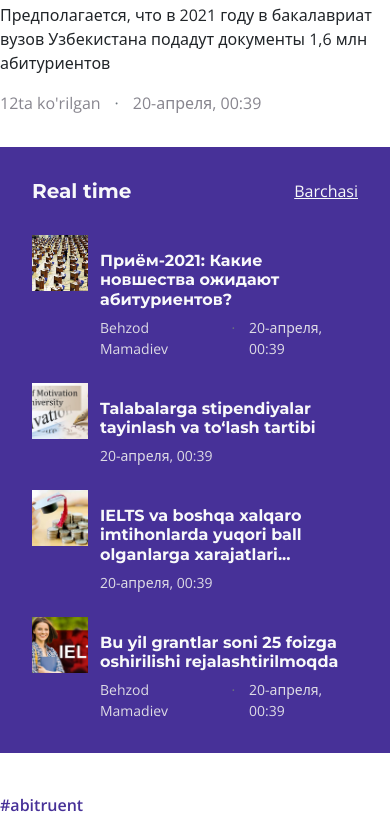
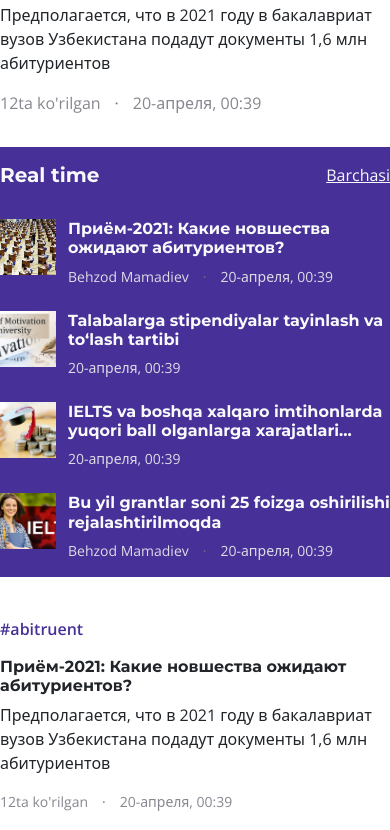
Before and after one commit to az9702km/new-abt, a plain HTML site: page uiKit.html in a window 390 px wide. Shown: the part 8089-8919 px from the top of the page. Drawn offline with nearby package versions, Linux system fonts and the light colour scheme.

Commit message:
fix: responsive news.html

```diff
--- a/scss/ui-elements.scss
+++ b/scss/ui-elements.scss
@@ -298,6 +298,7 @@ body{
     padding: 0;
   }
   .news-card__title{
+    margin-top: 0;
     margin-bottom: .5rem;
   }
   .news-info{
@@ -315,7 +316,15 @@ body{
 }
 
 .live-news{
-  padding: 2rem;
+  padding: 1rem;
+  margin-right: -1rem;
+  margin-left: -1rem;
+
+  @include tablet{
+    padding: 2rem;
+    margin-right: 0;
+    margin-left: 0;
+  }
 }
 
 .news-info{
@@ -785,7 +794,7 @@ body{
 
 .news-card--hr{
   display: flex;
-  flex-direction: row;
+  flex-direction: column;
 
   &:not(:last-child){
     margin-bottom: 1.5rem;
@@ -793,14 +802,44 @@ body{
 
   .news-card__img{
     flex-shrink: 0;
-    margin-right: 1.5rem;
     object-fit: cover;
+    width: 100%;
+    height: (9/16*100%);
   }
+
+  @include tablet{
+    flex-direction: row;
+    align-items: center;
+
+    .news-card__img{
+      width: 8rem;
+      height: (12/16*8rem);
+      margin-right: 1rem;
+    }
+  }
+
+  @include laptop-sm{
+    .news-card__img{
+      width: 12rem;
+      height: (9/16*12rem);
+      margin-right: 1rem;
+    }
+  }
+
+  @include laptop-md{
+    .news-card__img{
+      width: 14rem;
+      height: (9/16*14rem);
+      margin-right: 1rem;
+    }
+  }
+
 }
 
 .news-card--hot{
   display: flex;
-  align-items: center;
+  flex-direction: column;
+  align-items: flex-start;
   width: 100%;
   padding-left: 1.5rem;
   padding-right: 1.5rem;
@@ -809,10 +848,32 @@ body{
 
   .news-card__body{
     flex-grow: 1;
-    margin-right: 1.5rem;
+    order: 2;
   }
   .news-card__img{
+    margin-top: 1rem;
     margin-right: 0;
+    order: 1;
+    width: 50%;
+  }
+
+  @include tablet{
+    flex-direction: row;
+    align-items: center;
+
+    .news-card__body{
+      margin-right: 1.5rem;
+      order: 1;
+    }
+
+    .news-card__img{
+      margin-right: 0;
+      margin-top: 0;
+      order: 2;
+      width: 5rem;
+      height: 5rem;
+    }
+
   }
 }
 
@@ -840,18 +901,6 @@ body{
   min-height: 15rem;
   border: none;
   border-radius: 0;
-}
-
-.img_16x9{
-  $width: 14rem;
-  width: $width;
-  height: 9 / 16 * $width;
-}
-
-.img_1x1{
-  $width: 5rem;
-  width: $width;
-  height: $width;
 }
 
 .covered-img{
```
Also changed, not shown: news.html (+8 -8 lines), css/ui-elements.css, css/ui-elements.min.css.
